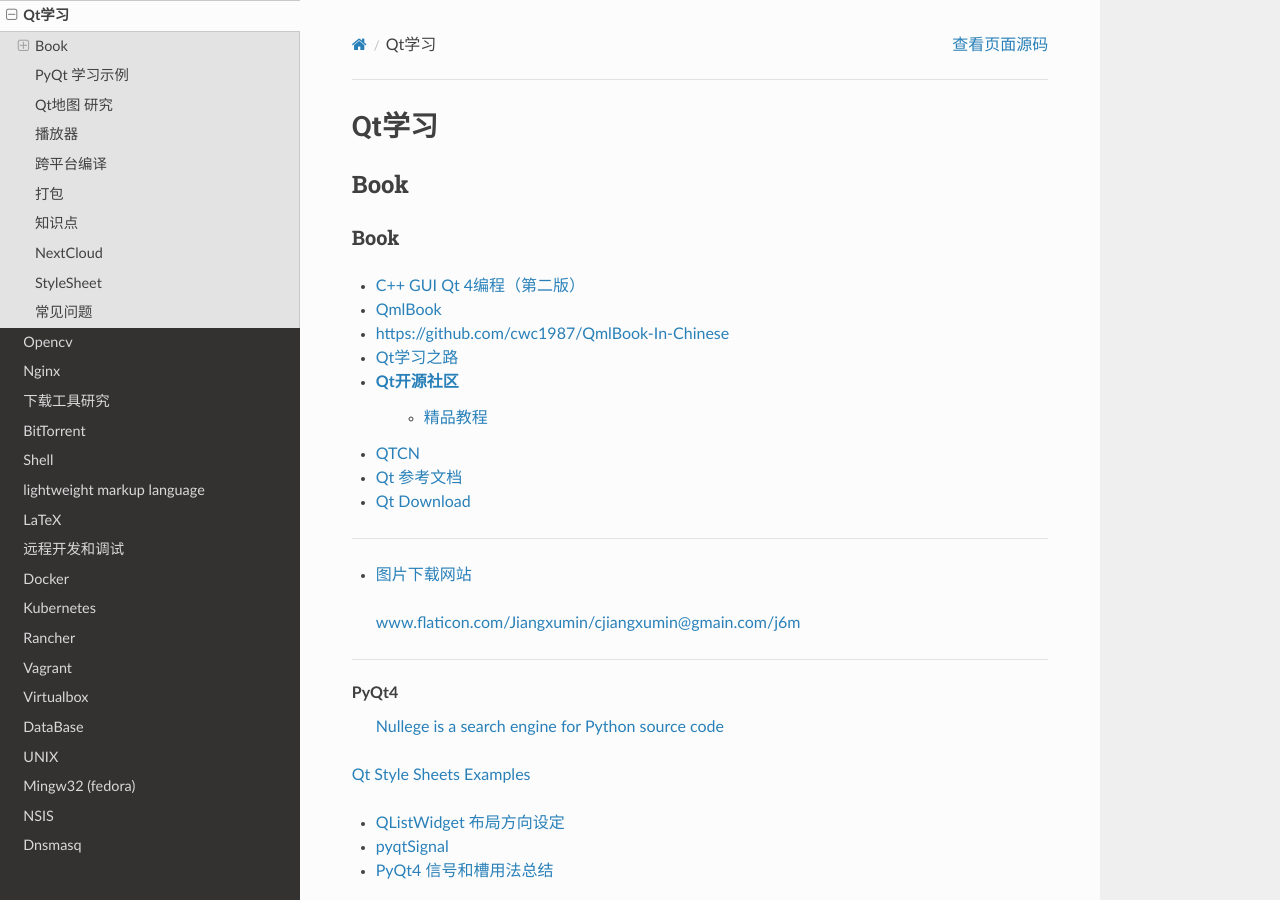
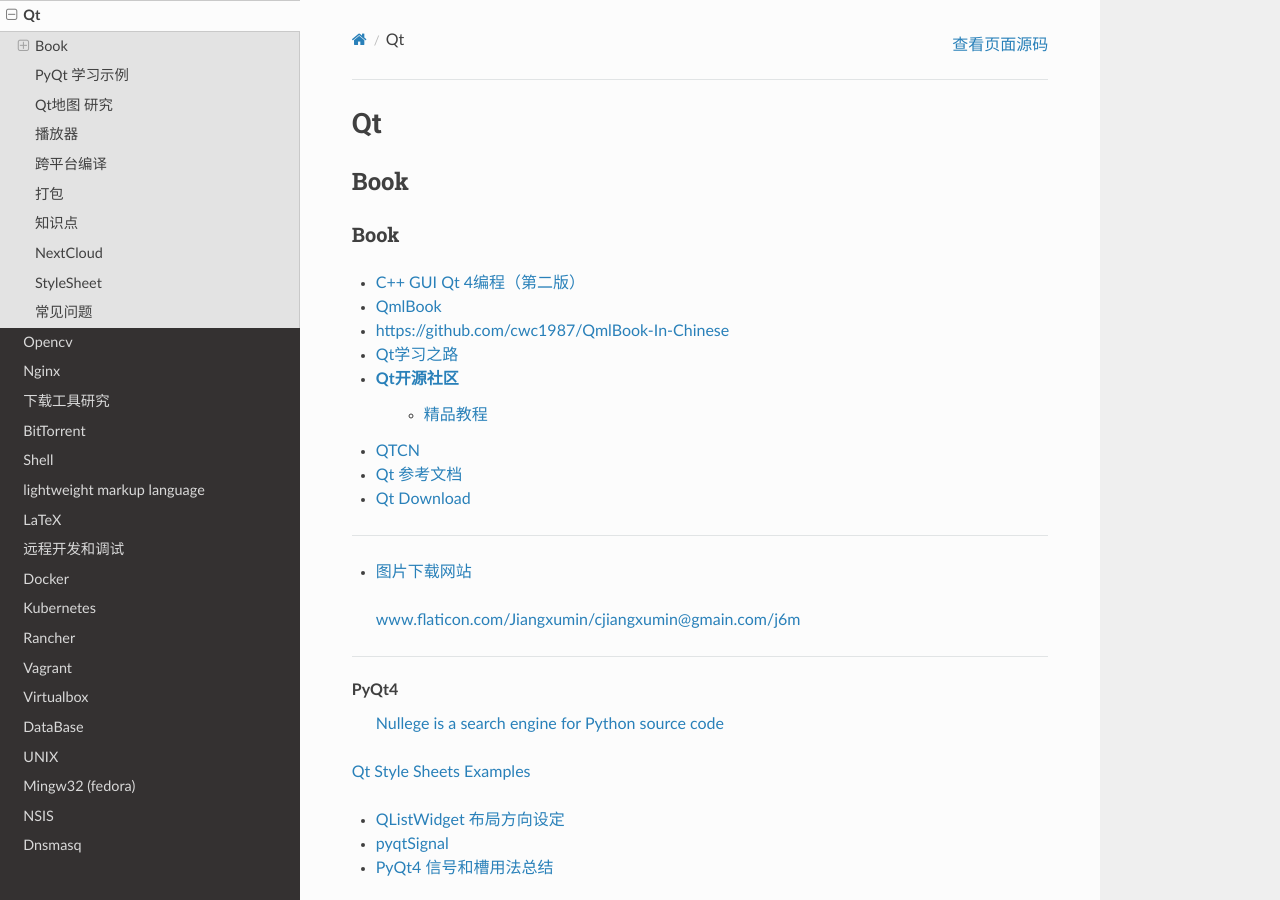
Before and after one commit to my-rds-store/my_space, a Sphinx documentation site: the page built from source/qt/index.rst, in a window 1280 px wide and 900 px high. Built offline with Sphinx 7.4.7 and the Read the Docs theme 2.0.0, drawn with Linux system fonts in a browser that asks for light colours; some of the changed text lies outside the part shown.

Commit message:
update ...

```diff
--- a/source/qt/index.rst
+++ b/source/qt/index.rst
@@ -1,5 +1,5 @@
 #########
-Qt学习
+Qt
 #########
 
 *******
```
Also changed, not shown: other parts of source/qt/index.rst (+4 -0 lines).
